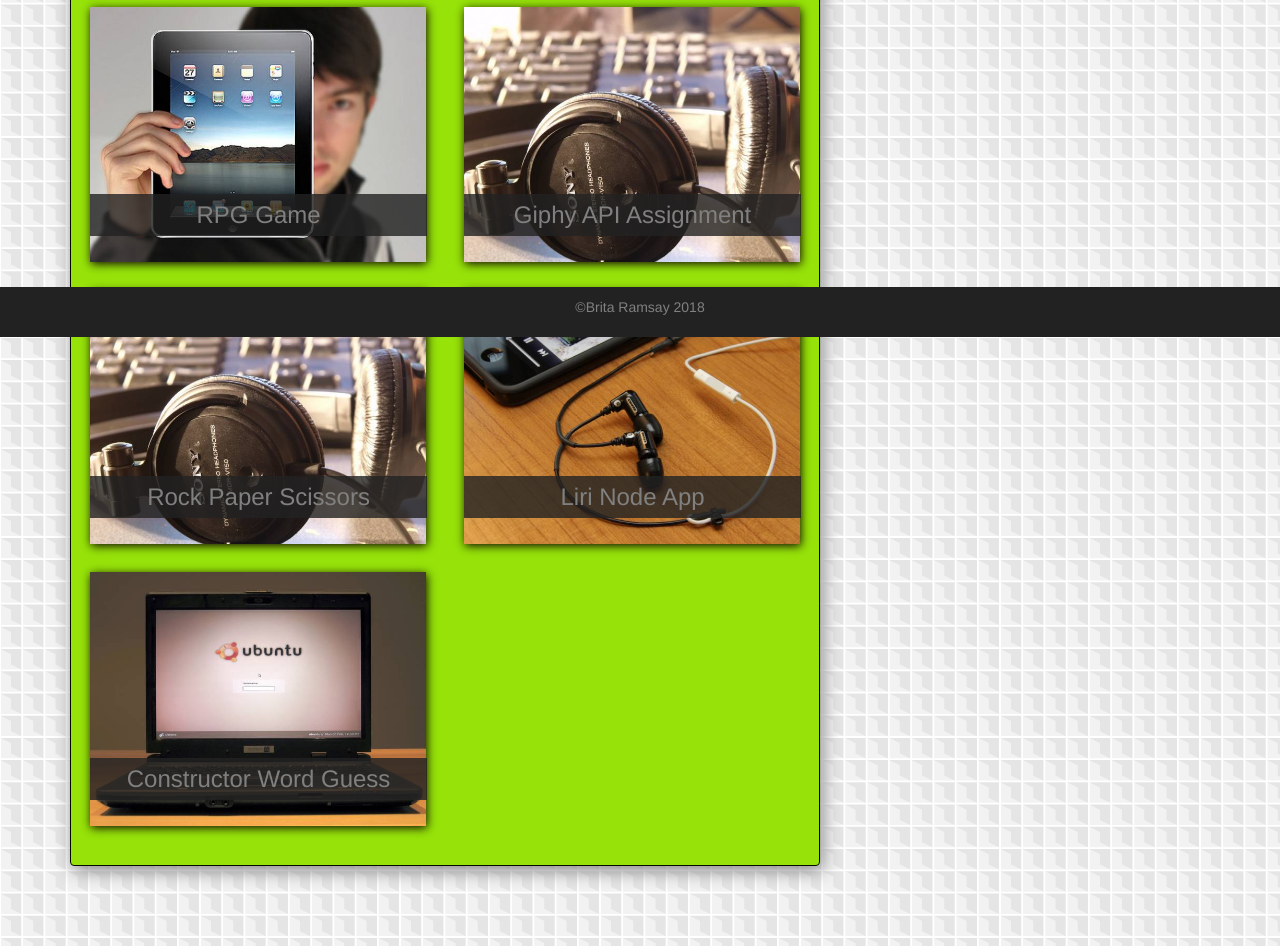
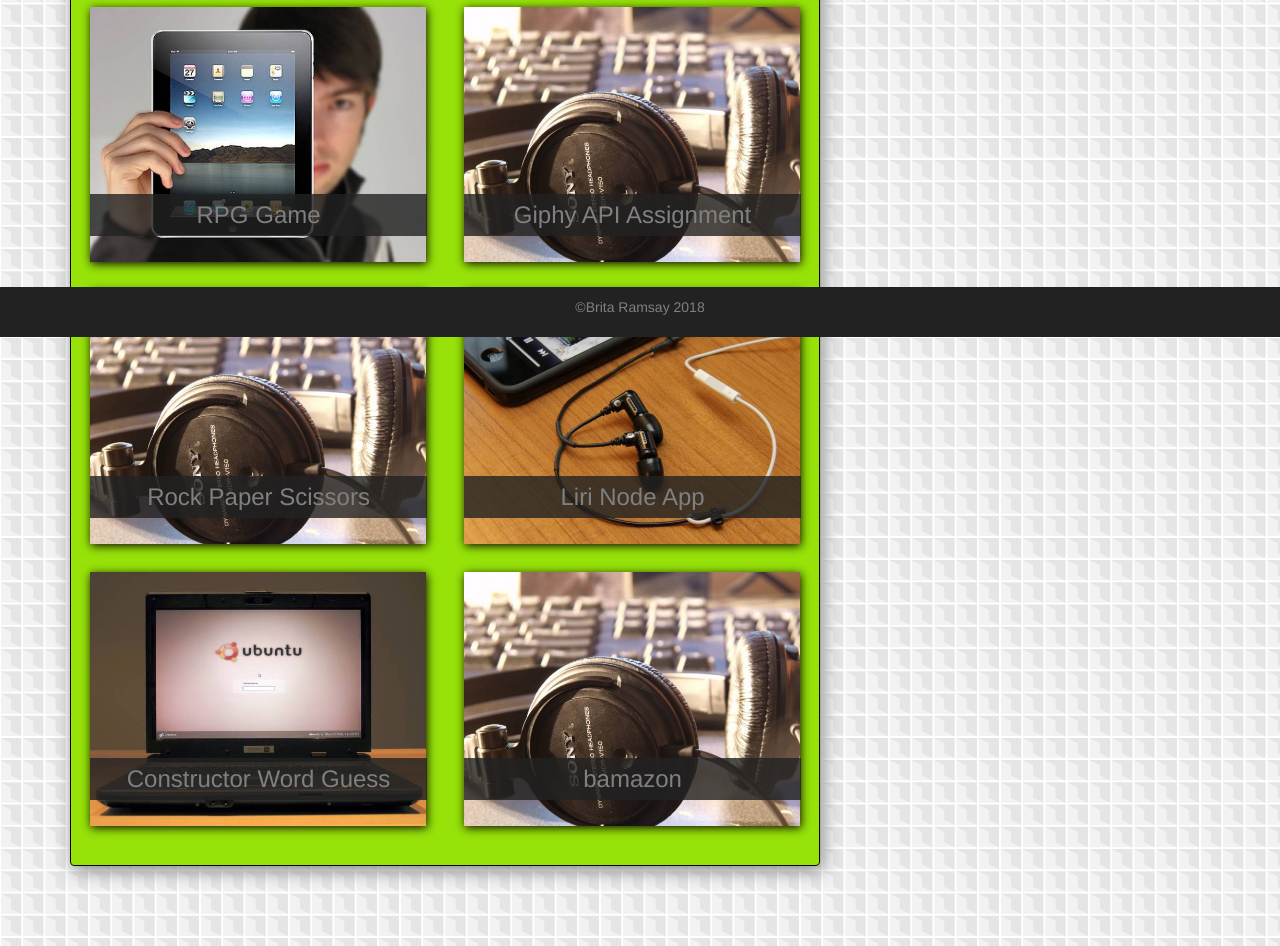
Before and after one commit to britaramsay/Bootstrap-Portfolio, a plain HTML site: page portfolio.html in a window 1280 px wide. Shown: the part 463-1409 px from the top of the page. Drawn offline with nearby package versions, Linux system fonts and the light colour scheme.

Commit message:
added bamazon

```diff
--- a/portfolio.html
+++ b/portfolio.html
@@ -96,6 +96,13 @@
                                         <h3>Constructor Word Guess</h3></a>
                                     </div>
                                 </div>
+                                <div class="col-xs-6 col-sm-6 col-md-6 col-lg-6">
+                                    <div class="thumbnail">
+                                        <a href="https://github.com/britaramsay/bamazon"><img src="assets/images/4.jpg" alt="bamazon">
+
+                                        <h3>bamazon</h3></a>
+                                    </div>
+                                </div>
                             </div>
                         </div>
                     </div>
```
